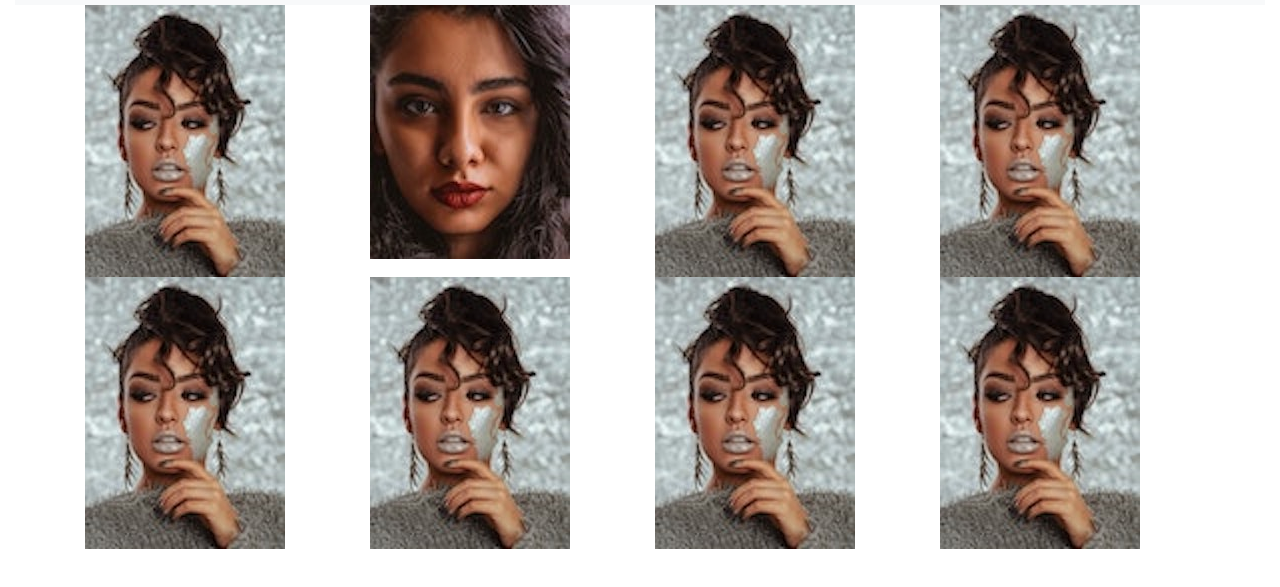
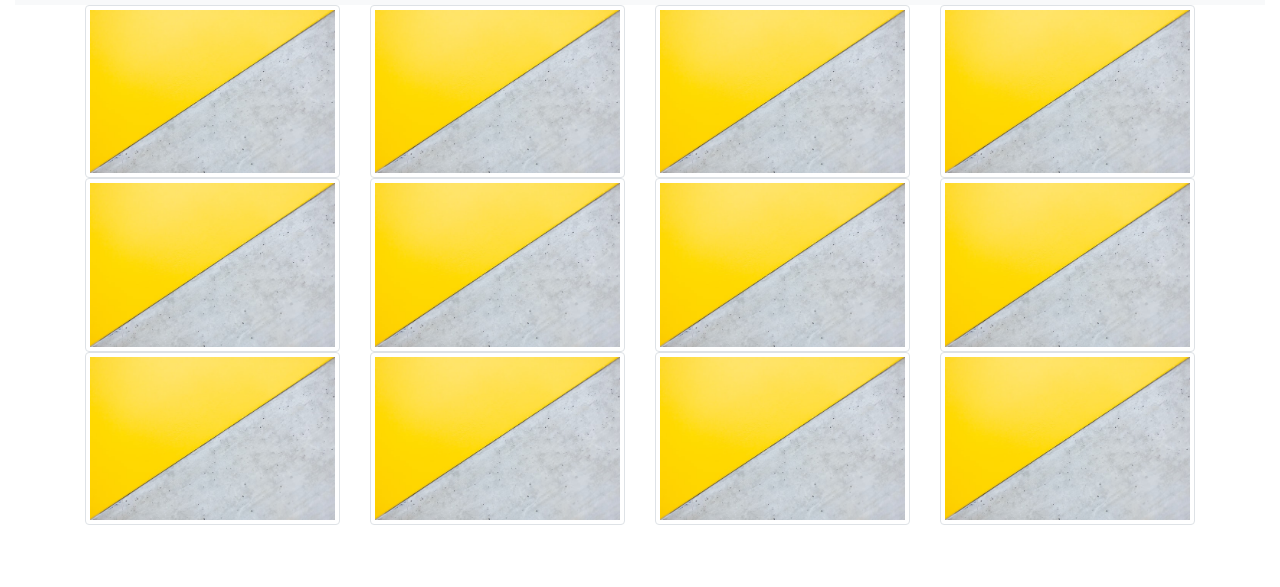
Before and after one commit to awet-dev/js-game, a website: page Memory game/index.html in a window 1280 px wide. Shown: the part 51-638 px from the top of the page. Drawn offline with nearby package versions, Linux system fonts and the light colour scheme.

Commit message:
make pic of the same type

```diff
--- a/Memory game/index.html
+++ b/Memory game/index.html
@@ -16,30 +16,44 @@
         <div class="container">
             <div class="row">
                 <div class="col-sm">
-                    <img src="../share/images/img1.jpg" alt="girl-face">
+                    <img class="img-thumbnail" src="../share/images/background.jpg" alt="Thumbnail image">
                 </div>
                 <div class="col-sm">
-                    <img src="../share/images/img2.jpg" alt="girl-face">
+                    <img class="img-thumbnail" src="../share/images/background.jpg" alt="Thumbnail image">
                 </div>
                 <div class="col-sm">
-                    <img src="../share/images/img1.jpg" alt="girl-face">
+                    <img class="img-thumbnail" src="../share/images/background.jpg" alt="Thumbnail image">
                 </div>
                 <div class="col-sm">
-                    <img src="../share/images/img1.jpg" alt="girl-face">
+                    <img class="img-thumbnail" src="../share/images/background.jpg" alt="Thumbnail image">
                 </div>
             </div>
             <div class="row">
                 <div class="col-sm">
-                    <img src="../share/images/img1.jpg" alt="girl-face">
+                    <img class="img-thumbnail" src="../share/images/background.jpg" alt="Thumbnail image">
                 </div>
                 <div class="col-sm">
-                    <img src="../share/images/img1.jpg" alt="girl-face">
+                    <img class="img-thumbnail" src="../share/images/background.jpg" alt="Thumbnail image">
                 </div>
                 <div class="col-sm">
-                    <img src="../share/images/img1.jpg" alt="girl-face">
+                    <img class="img-thumbnail" src="../share/images/background.jpg" alt="Thumbnail image">
                 </div>
                 <div class="col-sm">
-                    <img src="../share/images/img1.jpg" alt="girl-face">
+                    <img class="img-thumbnail" src="../share/images/background.jpg" alt="Thumbnail image">
+                </div>
+            </div>
+            <div class="row">
+                <div class="col-sm">
+                    <img class="img-thumbnail" src="../share/images/background.jpg" alt="Thumbnail image">
+                </div>
+                <div class="col-sm">
+                    <img class="img-thumbnail" src="../share/images/background.jpg" alt="Thumbnail image">
+                </div>
+                <div class="col-sm">
+                    <img class="img-thumbnail" src="../share/images/background.jpg" alt="Thumbnail image">
+                </div>
+                <div class="col-sm">
+                    <img class="img-thumbnail" src="../share/images/background.jpg" alt="Thumbnail image">
                 </div>
             </div>
         </div>
```
Also changed, not shown: share/images/background.jpg (added).
